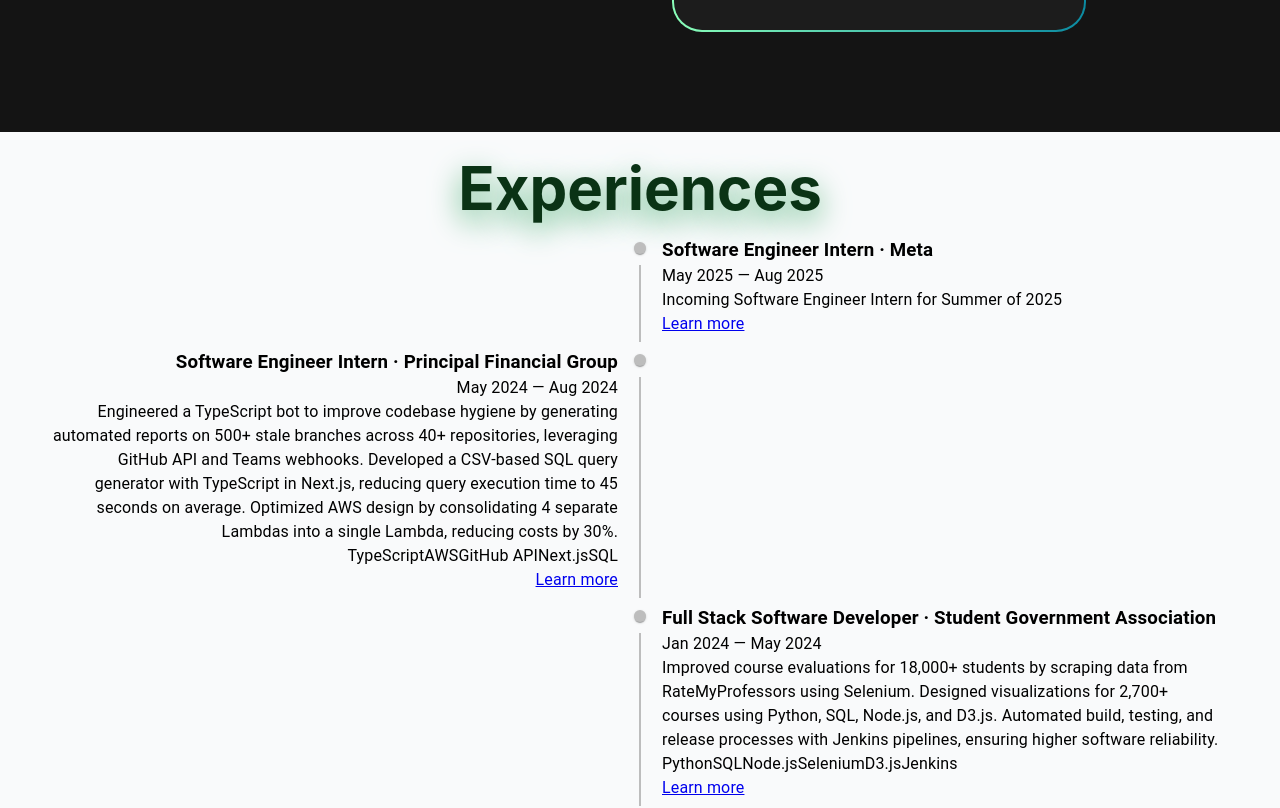
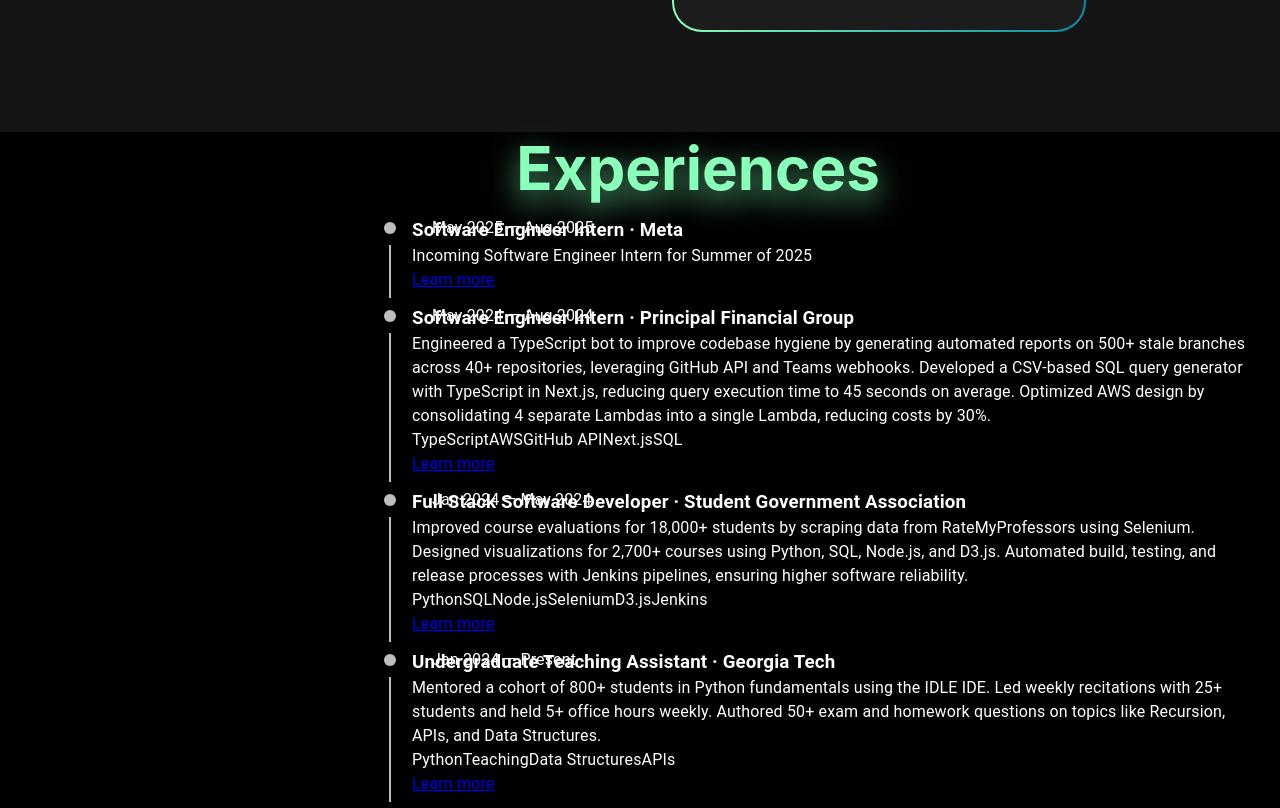
Before and after one commit to ddodda123/personalwebsite, a Next.js app: page / in a window 1280 px wide. Shown: the part 2559-3367 px from the top of the page. Built offline with nearby package versions, Linux system fonts and the light colour scheme.

Commit message:
Changed timeline to have content on the right

```diff
--- a/app/components/AboutSection.js
+++ b/app/components/AboutSection.js
@@ -1,6 +1,8 @@
+import Bar from './Bar'
 export default function AboutSection() {
     return (
       <div id="second" className="snap">
+
         <h1 id="secondHero">More Information</h1>
         <div id="demoContent">
           <div id="left">
--- a/app/components/Experience.js
+++ b/app/components/Experience.js
@@ -42,53 +42,60 @@
     link: 'https://www.licdentalassociates.com/',
     date: 'May 2023 — Aug 2023',
   },
-]
+];
 
 export default function ExperienceTimeline() {
   return (
-      <div
-        className="bg-gray-100 min-h-screen flex items-center justify-center" // Tailwind CSS classes
-        style={{
-          backgroundColor: '#f9fafb', // Optional inline style for the background
-          padding: '20px',
-        }}
-      >
+    <div className="bg-white min-h-screen flex flex-col items-start p-10">
+      {/* Header */}
       <h1
         id="hero"
         data-aos="fade-up"
-            style={{
-                textAlign: 'center', // Centers the text horizontally
-                margin: '0 auto',    // Ensures horizontal centering of the container
-            }}
+        className="text-3xl font-bold text-gray-800 text-left mb-8"
       >
         <span
           id="ai"
           style={{
-                color: '#0a3315',
+            color: '#8affb9',
             textShadow: '0 10px 30px rgb(92, 182, 129)',
-                display: 'inline',
+            marginLeft: "250px",
           }}
         >
           Experiences
         </span>
       </h1>
-
-        <Timeline position="alternate">
+      <div className="w-full">
+        <Timeline position="right" className="ml-0" style={{marginLeft: "-500px"}}>
           {experiences.map((experience, index) => (
             <TimelineItem key={index}>
               <TimelineSeparator>
                 <TimelineDot />
                 {index < experiences.length - 1 && <TimelineConnector />}
               </TimelineSeparator>
+
+              {/* Date on the Left */}
+              <TimelineContent
+                className="text-gray-600 text-sm"
+                style={{
+                  position: 'absolute',
+                  left: '900px', // Adjust as needed for alignment
+                  textAlign: 'right',
+                  color: 'white'
+                }}
+              >
+                {experience.date}
+              </TimelineContent>
+
+              {/* Content on the Right */}
               <TimelineContent>
-                <h3 className="text-lg font-bold">{experience.name}</h3>
-                <p className="text-sm text-gray-600">{experience.date}</p>
-                <p className="text-sm">{experience.description}</p>
+                <h3 className="text-lg font-bold" style={{color: 'white'}}>{experience.name}</h3>
+                <p className="text-sm" style={{color: 'white'}}>{experience.description}</p>
                 <div className="flex flex-wrap gap-2 mt-2">
                   {experience.tags.map((tag, tagIndex) => (
                     <span
                       key={tagIndex}
                       className="px-2 py-1 text-xs font-medium bg-gray-200 rounded-md"
+                      style={{color: 'white'}}
                     >
                       {tag}
                     </span>
@@ -107,5 +114,6 @@
           ))}
         </Timeline>
       </div>
+    </div>
   );
 }
--- a/app/page.tsx
+++ b/app/page.tsx
@@ -1,6 +1,7 @@
 import HeroSection from './components/HeroSection';
 import AboutSection from './components/AboutSection';
 import Experience from './components/Experience'
+import Bar from './components/Bar'
 export default function Home() {
   return (
     <>
```
Lines whose indentation alone changed are shown as unchanged.
